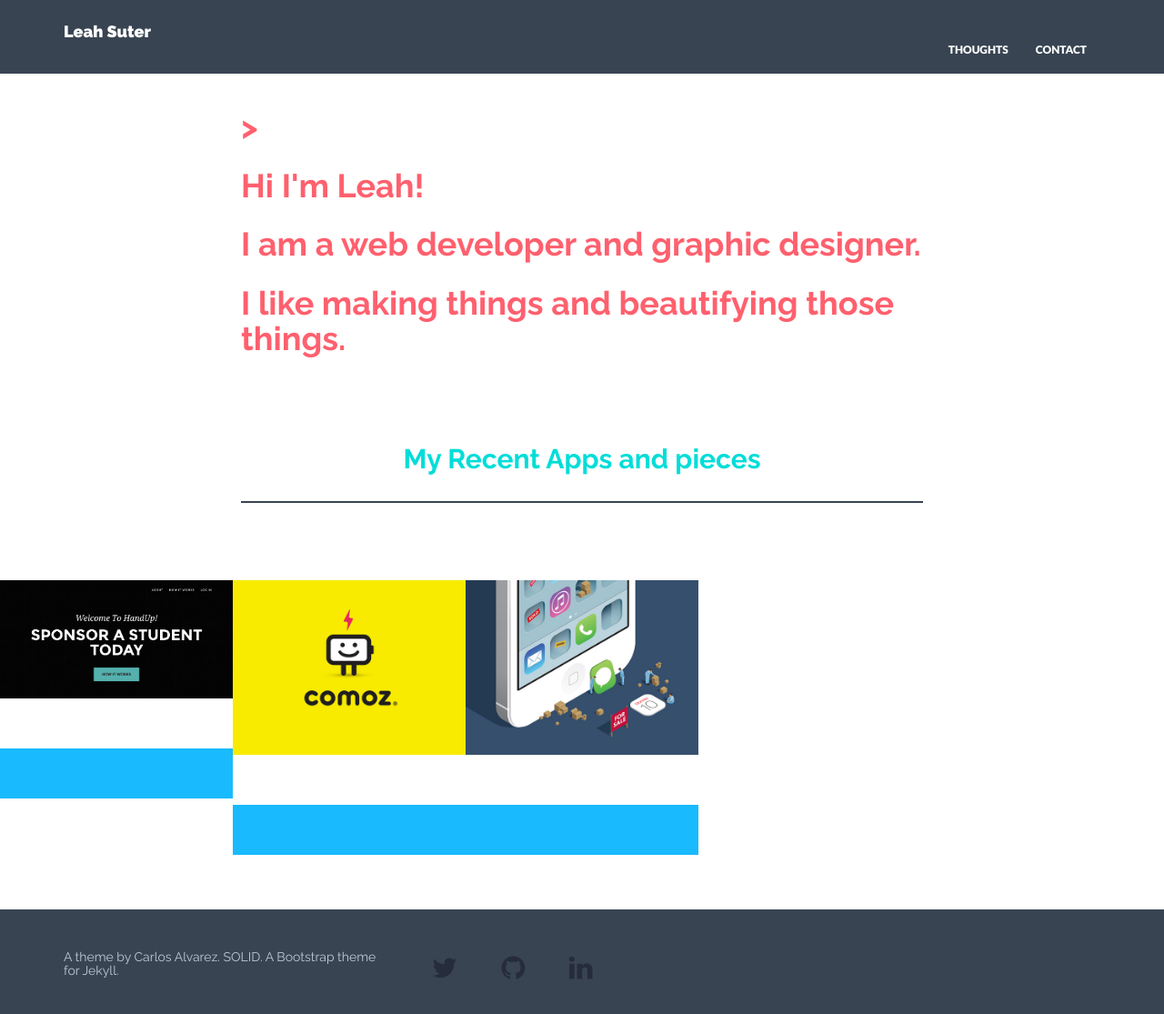
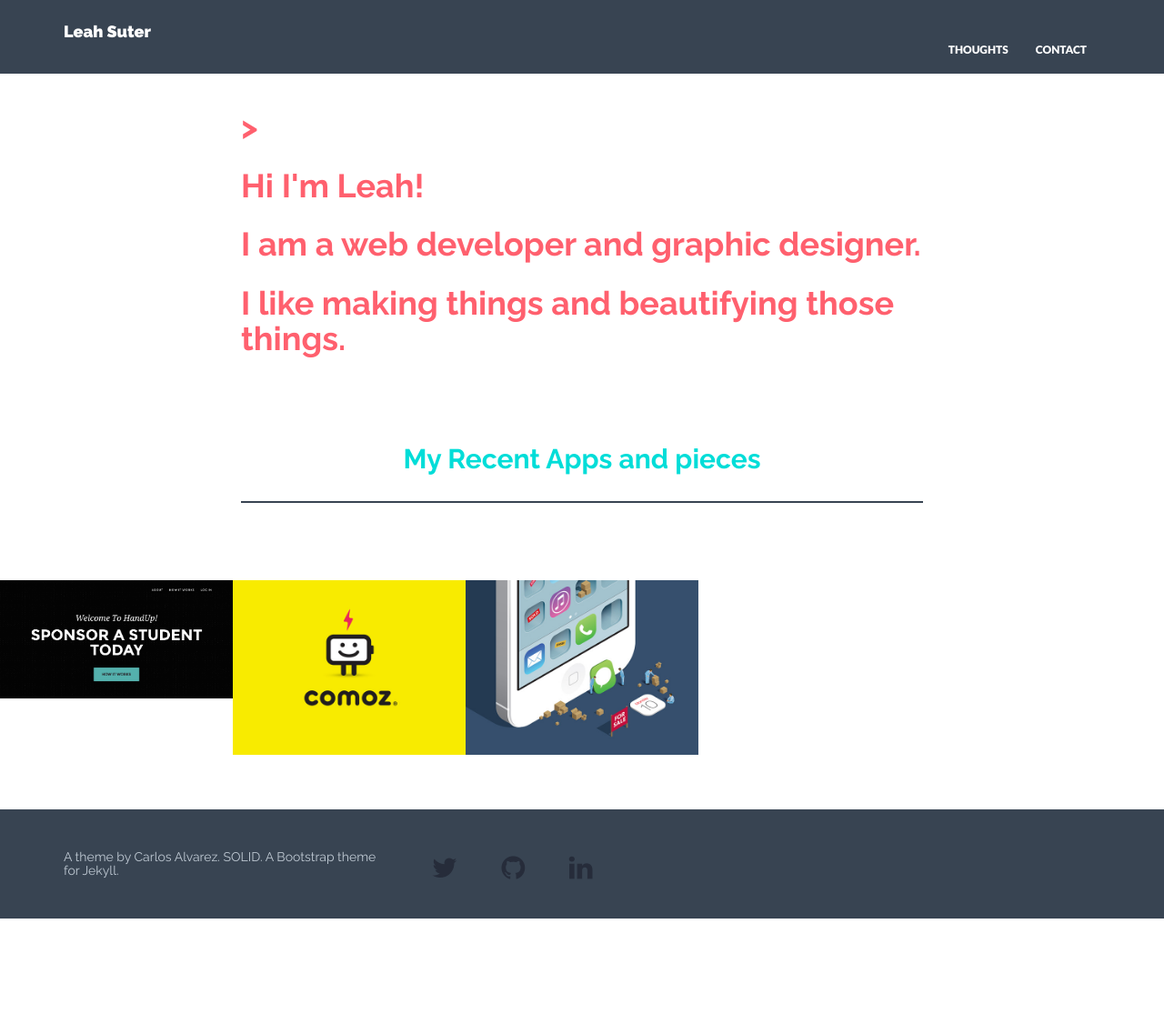
Before and after one commit to leahjs/leahjs.github.io, a Jekyll site: the page built from index.html, in a window 1280 px wide and 1120 px high. Shown: the top 1115 px of the window at 91% size. Built offline with Jekyll 4.4.1, drawn with Linux system fonts in a browser that asks for light colours; nearby versions of some CDN libraries.

Commit message:
changed the portfolio pg

```diff
--- a/_includes/portfolio.html
+++ b/_includes/portfolio.html
@@ -6,12 +6,12 @@
                 <div class="portfolio-item graphic-design">
                     <div class="he-wrap tpl6">
                     <img src="{{ "/assets/img/project/" | prepend: site.baseurl }}{{ project.img }}" alt="">
+                        <div class="he-view">
                             <a href="{{  project.url | prepend: site.baseurl }}" class="dmbutton a2" data-animate="fadeInUp"><div class="bg a0" data-animate="fadeIn">
-                        <div class="he-view">
                                 <h3 class="a1" data-animate="fadeInDown">{{ project.title }}</h3>
-                                <a data-rel="prettyPhoto" href="{{ "/assets/img/project/" | prepend: site.baseurl }}{{ project.img }}" ></a>
+                                <!-- <a data-rel="prettyPhoto" href="{{ "/assets/img/project/" | prepend: site.baseurl }}{{ project.img }}" ></a> -->
+                                </a>
                             </div>
-                                </a>
                         </div>
                     </div>
                 </div>
```
